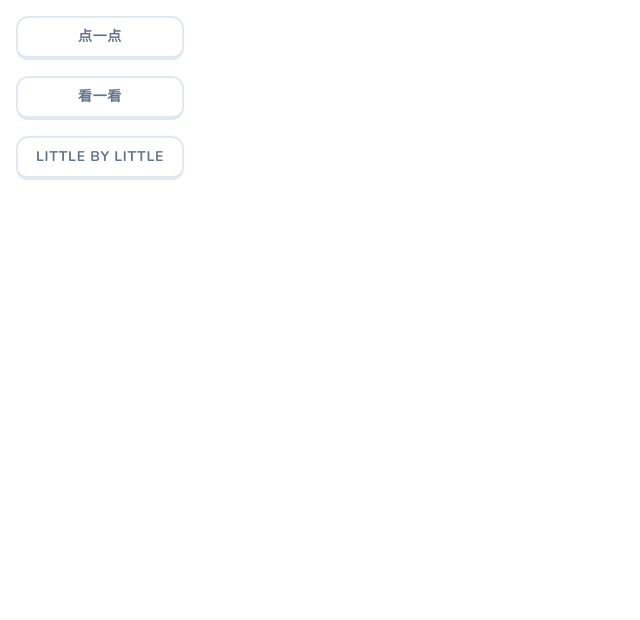
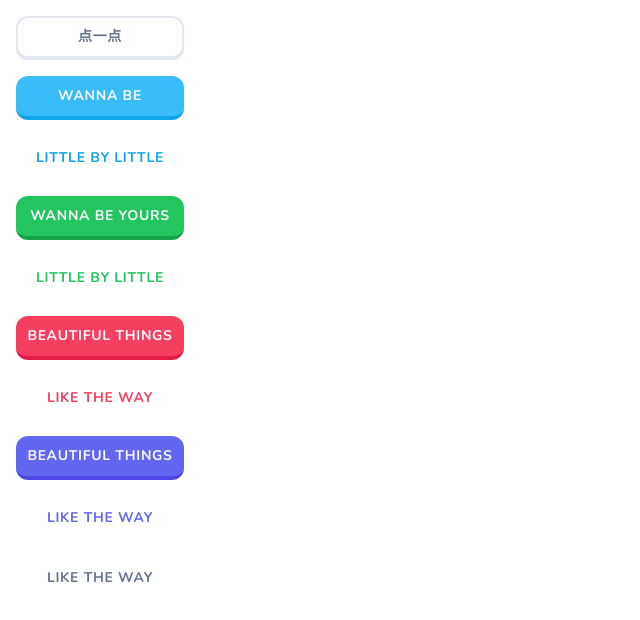
Before and after one commit to MagicSakuraD/dokodemo, a Next.js app: page / in a window 1280 px wide. Shown: the top 620 px of the page, without its empty margins (0-640 px from the left). Built offline with nearby package versions, Linux system fonts and the light colour scheme.

Commit message:
Update button styles and add new variants

```diff
--- a/app/page.tsx
+++ b/app/page.tsx
@@ -4,8 +4,15 @@ export default function Home() {
   return (
     <div className="p-4 space-y-4 flex flex-col max-w-[200px]">
       <Button>点一点</Button>
-      <Button>看一看</Button>
-      <Button>little by little</Button>
+      <Button variant={"primary"}>Wanna be</Button>
+      <Button variant={"primaryOutline"}>little by little</Button>
+      <Button variant={"secondary"}>Wanna Be Yours</Button>
+      <Button variant={"secondaryOutline"}>little by little</Button>
+      <Button variant={"danger"}>Beautiful Things</Button>
+      <Button variant={"dangerOutline"}>like the way</Button>
+      <Button variant={"super"}>Beautiful Things</Button>
+      <Button variant={"superOutline"}>like the way</Button>
+      <Button variant={"ghost"}>like the way</Button>
     </div>
   );
 }
--- a/components/ui/button.tsx
+++ b/components/ui/button.tsx
@@ -15,10 +15,21 @@ const buttonVariants = cva(
           "bg-destructive text-destructive-foreground hover:bg-destructive/90",
         outline:
           "border border-input bg-background hover:bg-accent hover:text-accent-foreground",
+        ghost:
+          "hover:bg-slate-100 bg-transparent text-slate-500 border-transparent border-0",
+        link: "text-primary underline-offset-4 hover:underline",
+        primary:
+          "bg-sky-400 text-primary-foreground hover:bg-sky-400/90 border-sky-500 border-b-4 active:border-b-0",
+        primaryOutline: "bg-white text-sky-500  hover:bg-slate-100",
         secondary:
-          "bg-secondary text-secondary-foreground hover:bg-secondary/80",
-        ghost: "hover:bg-accent hover:text-accent-foreground",
-        link: "text-primary underline-offset-4 hover:underline",
+          "bg-green-500 text-primary-foreground hover:bg-green-500/90 border-green-600 border-b-4 active:border-b-0",
+        secondaryOutline: "bg-white text-green-500  hover:bg-slate-100",
+        danger:
+          "bg-rose-500 text-primary-foreground hover:bg-rose-500/90 border-rose-600 border-b-4 active:border-b-0",
+        dangerOutline: "bg-white text-rose-500  hover:bg-slate-100",
+        super:
+          "bg-indigo-500 text-primary-foreground hover:bg-indigo-500/90 border-indigo-600 border-b-4 active:border-b-0",
+        superOutline: "bg-white text-indigo-500  hover:bg-slate-100",
       },
       size: {
         default: "h-11 px-4 py-2",
```
